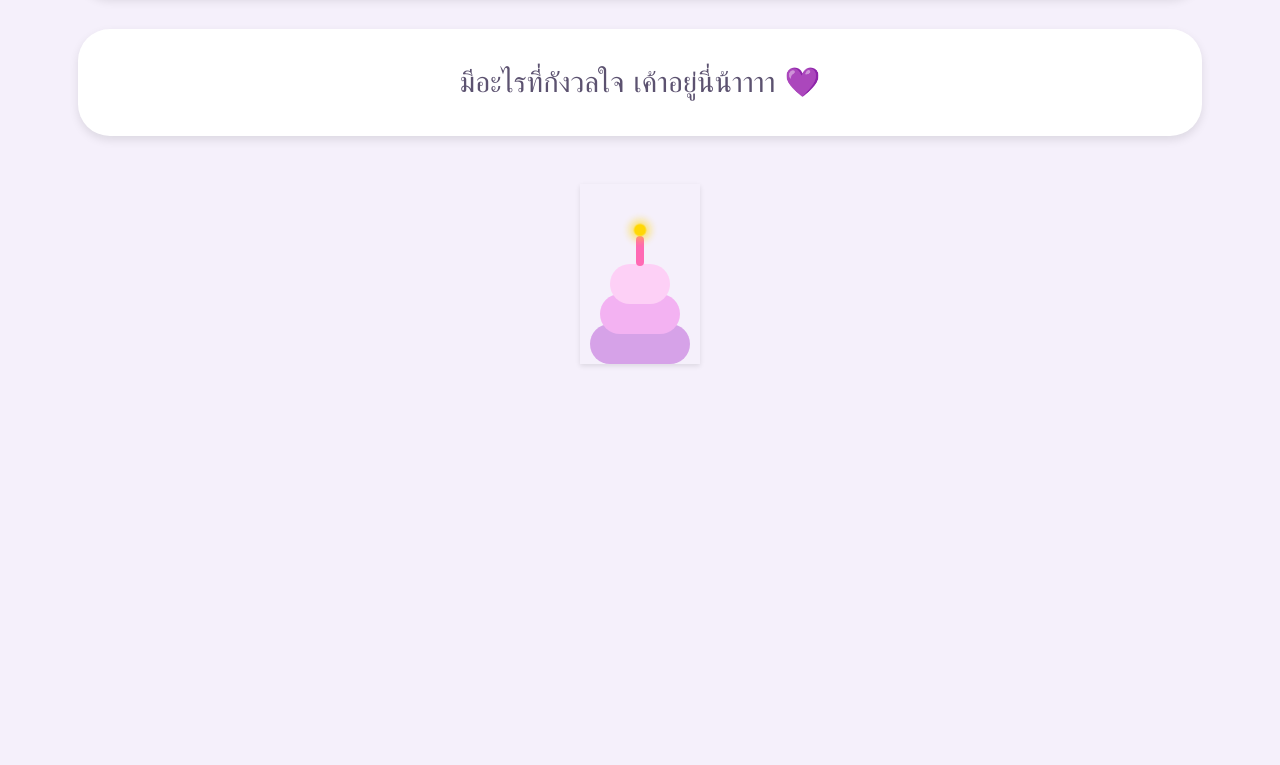
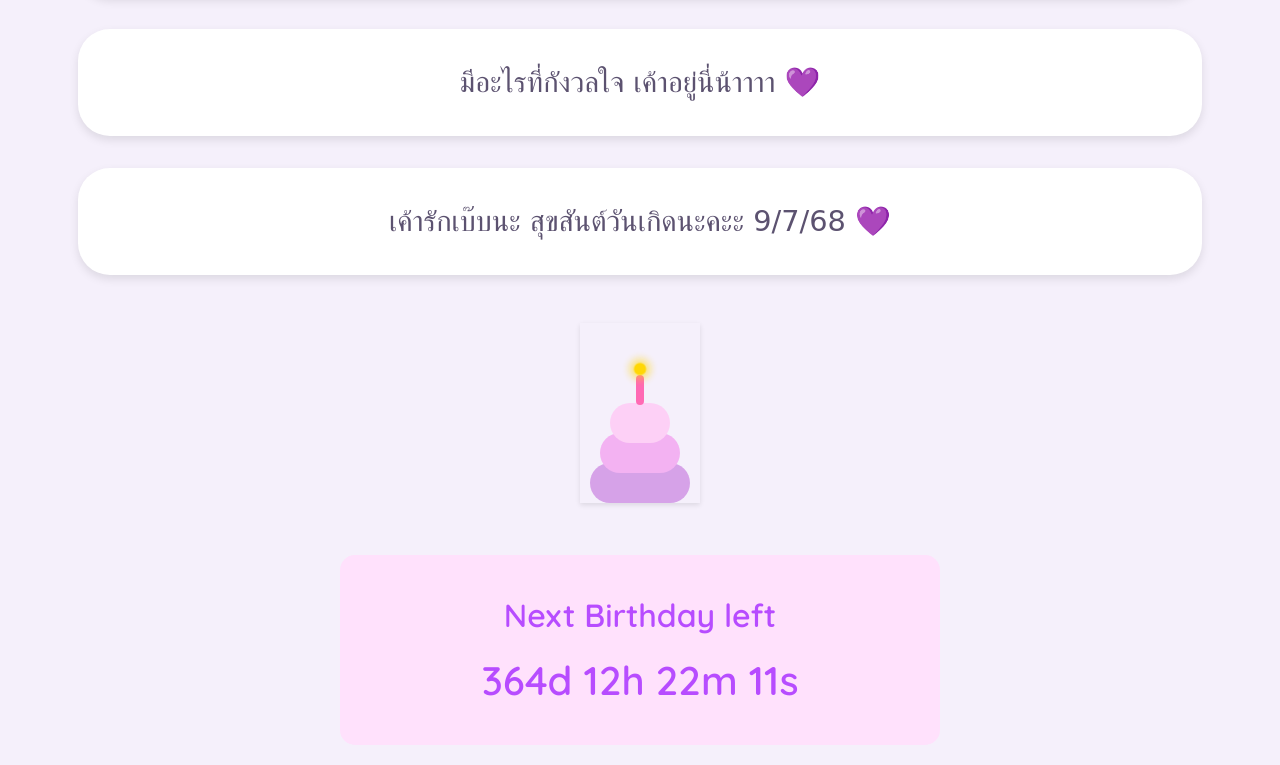
Before and after one commit to singto1597/Gift_For_GirlFriend, a plain HTML site: page index.html in a window 1280 px wide. Shown: the part 2000-2765 px from the top of the page. Before the commit the page ends 2396 px from the top, so only its background shows below. Drawn offline with Linux system fonts and the light colour scheme.

Commit message:
Add countdown and text

```diff
--- a/index.html
+++ b/index.html
@@ -48,6 +48,7 @@
       <p>อันนี้ก็เป็นของขวัญเล็กๆน้อยๆที่เค้าตั้งจายทำให้มากกก</p>
       <p>หวังว่าเธอจะชอบนะะ</p>
       <p>มีอะไรที่กังวลใจ เค้าอยู่นี่น้าาาา 💜</p>
+      <p>เค้ารักเบ๊บนะ สุขสันต์วันเกิดนะคะะ 9/7/68 💜</p>
     </section>
     <section class="cake-container">
       <div class="cake">
@@ -60,7 +61,11 @@
       </div>
     </section>
   </div>
-
+  <div class="countdown-container">
+    <h2>Next Birthday left</h2>
+    <div id="countdown">
+      </div>
+  </div>
   <script src="script.js"></script>
 </body>
 </html>
--- a/script.js
+++ b/script.js
@@ -15,3 +15,32 @@ setInterval(() => {
   current = (current + 1) % slides.length;
   slides[current].classList.add('active');
 }, 5000); // เปลี่ยนรูปทุก 5 วินาที
+
+// --- ตั้งค่าวันเกิดปีหน้า (ปี-เดือน-วัน) ---
+const countdownDate = new Date("July 9, 2026 00:00:00").getTime();
+
+// อัปเดตทุกๆ 1 วินาที
+const x = setInterval(function() {
+
+  // หาวันและเวลาปัจจุบัน
+  const now = new Date().getTime();
+
+  // ระยะห่างระหว่างวันเกิดกับเวลาปัจจุบัน
+  const distance = countdownDate - now;
+
+  // คำนวณเวลาสำหรับ วัน, ชั่วโมง, นาที, วินาที
+  const days = Math.floor(distance / (1000 * 60 * 60 * 24));
+  const hours = Math.floor((distance % (1000 * 60 * 60 * 24)) / (1000 * 60 * 60));
+  const minutes = Math.floor((distance % (1000 * 60 * 60)) / (1000 * 60));
+  const seconds = Math.floor((distance % (1000 * 60)) / 1000);
+
+  // แสดงผลใน element ที่มี id="countdown"
+  document.getElementById("countdown").innerHTML = days + "d " + hours + "h "
+  + minutes + "m " + seconds + "s ";
+
+  // ถ้าหมดเวลาแล้ว ให้แสดงข้อความ
+  if (distance < 0) {
+    clearInterval(x);
+    document.getElementById("countdown").innerHTML = "🎂 HAPPY BIRTHDAY! 🎂";
+  }
+}, 1000);
--- a/style.css
+++ b/style.css
@@ -208,3 +208,24 @@ header h2 {
   0% { transform: translateX(-50%) scale(1); opacity: 1; }
   100% { transform: translateX(-50%) scale(1.2); opacity: 0.8; }
 }
+/* Style for Countdown Timer */
+.countdown-container {
+  background-color: #ffe1fc;
+  padding: 40px 20px;
+  text-align: center;
+  border-radius: 15px;
+  margin: 20px auto;
+  max-width: 600px;
+}
+
+.countdown-container h2 {
+  font-size: 2em;
+  color: #b74cff; /* สีตัวอักษรหัวข้อ */
+  margin-bottom: 20px;
+}
+
+#countdown {
+  font-size: 2.5em;
+  font-weight: bold;
+  color: #b74cff; /* สีตัวอักษรตัวเลข */
+}
```
